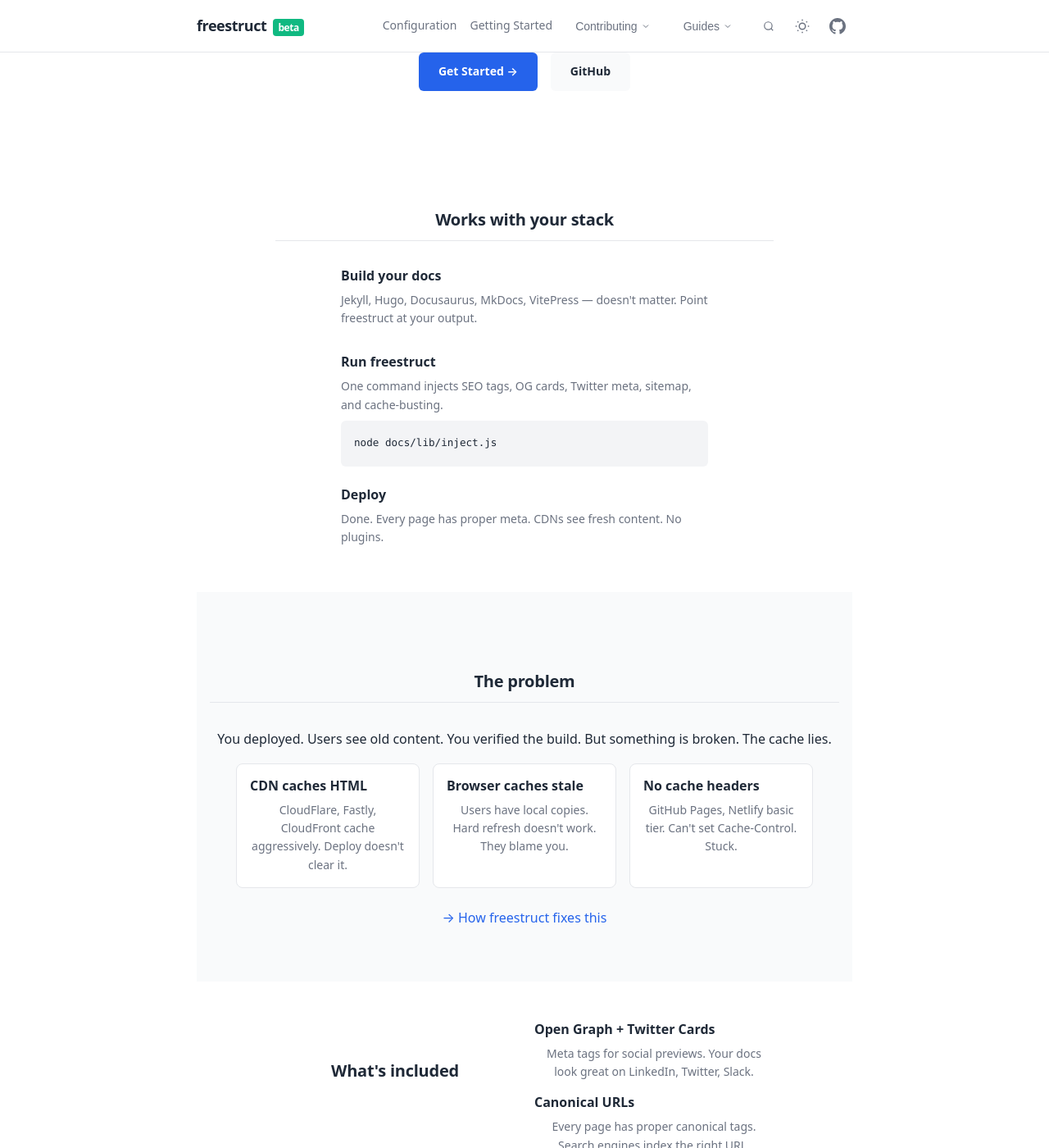
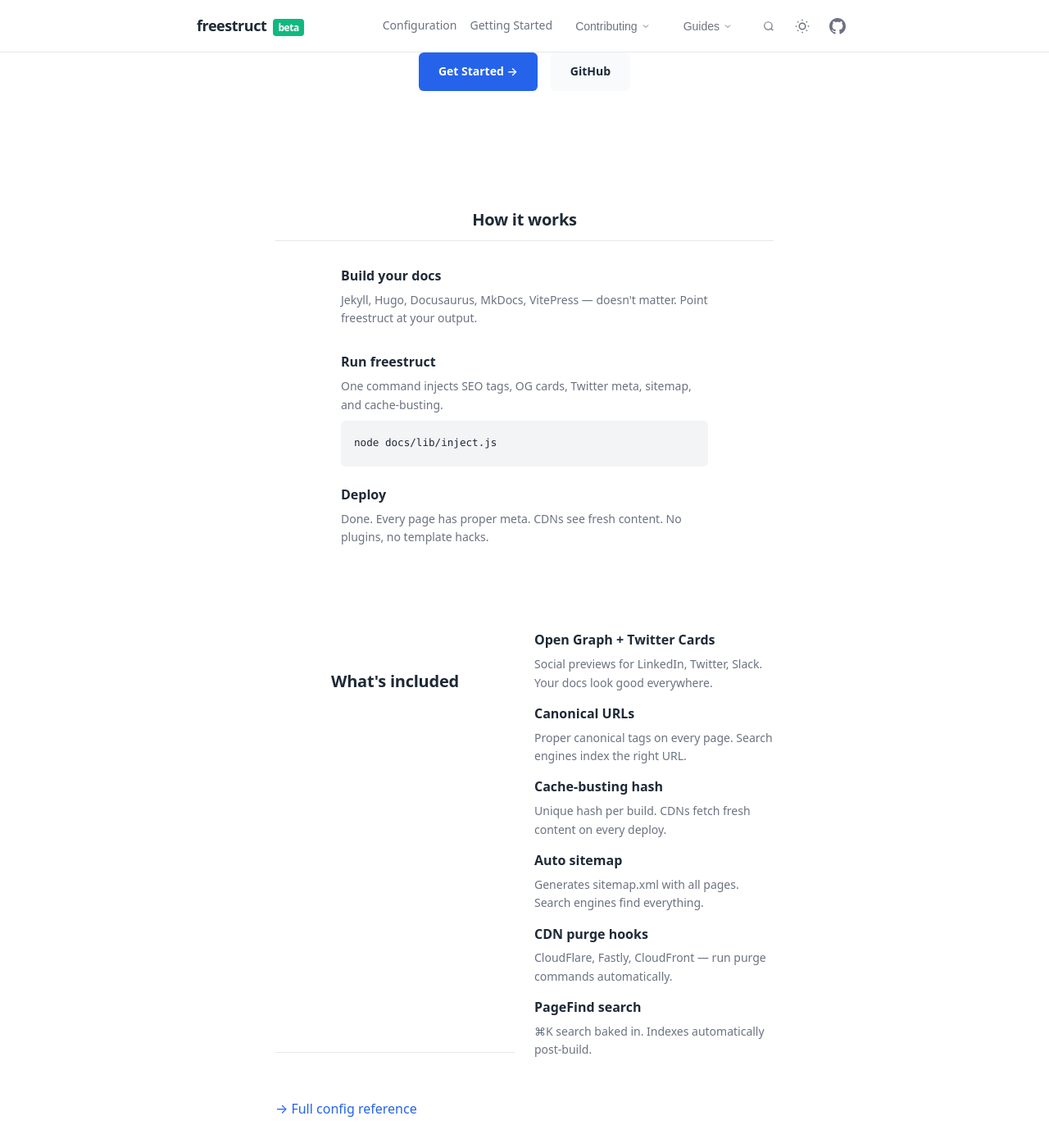
Before and after one commit to dhaupin/freestruct, a Jekyll site: the page built from docs/index.md, in a window 1280 px wide and 1400 px high, scrolled down 244 px. Shown: the whole window at 82% size. Built offline with Jekyll 4.4.1, drawn with Linux system fonts in a browser that asks for light colours; some of the changed text lies outside the part shown.

Commit message:
Remove problem section - keep it welcoming and friendly
- 'The problem' section was too negative/fear-mongering
- Just describe what freestruct does, not what it fixes
- Simpler, friendlier tone throughout
- We're devs who made a tool, not a panic button

```diff
--- a/docs/_layouts/home.html
+++ b/docs/_layouts/home.html
@@ -54,45 +54,26 @@ layout: default
 /* Landing page sections */
 .how-it-works,
 .features-grid,
+.comparison,
+.guides-grid {
+  padding: var(--space-12) var(--space-4);
+}
+.how-it-works,
+.features-grid,
 .comparison {
-  padding: var(--space-12) var(--space-4);
   max-width: 40rem;
   margin: 0 auto;
 }
 .how-it-works h2,
 .features-grid h2,
 .comparison h2,
-.problem-section h2,
 .guides-grid h2 {
   text-align: center;
   font-size: var(--font-size-xl);
   margin-bottom: var(--space-8);
 }
-.problem-section {
-  padding: var(--space-12) var(--space-4);
+.guides-grid {
   background: var(--color-bg-alt);
-}
-.problem-grid {
-  display: grid;
-  grid-template-columns: repeat(auto-fit, minmax(14rem, 1fr));
-  gap: var(--space-4);
-  max-width: 44rem;
-  margin: 0 auto var(--space-6);
-}
-.problem-card {
-  padding: var(--space-4);
-  background: var(--color-bg);
-  border: 1px solid var(--color-border);
-  border-radius: var(--radius-lg);
-}
-.problem-card h3 {
-  font-size: var(--font-size-base);
-  margin-bottom: var(--space-2);
-}
-.problem-card p {
-  font-size: var(--font-size-sm);
-  color: var(--color-text-muted);
-  margin: 0;
 }
 .steps {
   display: flex;
@@ -160,12 +141,6 @@ layout: default
   color: var(--color-text-muted);
   margin: 0;
 }
-.problem-section p,
-.features-grid p,
-.guides-grid p {
-  text-align: center;
-}
-.problem-section p a,
 .features-grid p a,
 .guides-grid p a {
   color: var(--color-primary);
--- a/docs/index.md
+++ b/docs/index.md
@@ -4,8 +4,8 @@ title: freestruct
 description: Post-build SEO layer for any static site generator.
 ---
 
-<section class="how-it-works" id="how-it-works">
-  <h2>Works with your stack</h2>
+<section class="how-it-works">
+  <h2>How it works</h2>
 
   <div class="steps">
     <div class="step">
@@ -26,34 +26,10 @@ description: Post-build SEO layer for any static site generator.
     <div class="step">
       <div class="step-content">
         <h3>Deploy</h3>
-        <p>Done. Every page has proper meta. CDNs see fresh content. No plugins.</p>
+        <p>Done. Every page has proper meta. CDNs see fresh content. No plugins, no template hacks.</p>
       </div>
     </div>
   </div>
-</section>
-
-<section class="problem-section">
-  <h2>The problem</h2>
-  <p>You deployed. Users see old content. You verified the build. But something is broken. The cache lies.</p>
-
-  <div class="problem-grid">
-    <div class="problem-card">
-      <h3>CDN caches HTML</h3>
-      <p>CloudFlare, Fastly, CloudFront cache aggressively. Deploy doesn't clear it.</p>
-    </div>
-
-    <div class="problem-card">
-      <h3>Browser caches stale</h3>
-      <p>Users have local copies. Hard refresh doesn't work. They blame you.</p>
-    </div>
-
-    <div class="problem-card">
-      <h3>No cache headers</h3>
-      <p>GitHub Pages, Netlify basic tier. Can't set Cache-Control. Stuck.</p>
-    </div>
-  </div>
-
-  <p><a href="/guides/cache-busting">→ How freestruct fixes this</a></p>
 </section>
 
 <section class="features-grid">
@@ -62,17 +38,17 @@ description: Post-build SEO layer for any static site generator.
   <div class="features">
     <div class="feature">
       <h3>Open Graph + Twitter Cards</h3>
-      <p>Meta tags for social previews. Your docs look great on LinkedIn, Twitter, Slack.</p>
+      <p>Social previews for LinkedIn, Twitter, Slack. Your docs look good everywhere.</p>
     </div>
 
     <div class="feature">
       <h3>Canonical URLs</h3>
-      <p>Every page has proper canonical tags. Search engines index the right URL.</p>
+      <p>Proper canonical tags on every page. Search engines index the right URL.</p>
     </div>
 
     <div class="feature">
       <h3>Cache-busting hash</h3>
-      <p>Unique SHA1 hash per build. CDNs see new content. No manual purge.</p>
+      <p>Unique hash per build. CDNs fetch fresh content on every deploy.</p>
     </div>
 
     <div class="feature">
@@ -82,12 +58,12 @@ description: Post-build SEO layer for any static site generator.
 
     <div class="feature">
       <h3>CDN purge hooks</h3>
-      <p>Run CloudFlare, Fastly, CloudFront purge commands automatically.</p>
+      <p>CloudFlare, Fastly, CloudFront — run purge commands automatically.</p>
     </div>
 
     <div class="feature">
       <h3>PageFind search</h3>
-      <p>⌘K search with PageFind baked in. Auto-indexed post-build.</p>
+      <p>⌘K search baked in. Indexes automatically post-build.</p>
     </div>
   </div>
 
```
Also changed, not shown: other parts of docs/index.md (+2 -2 lines).
